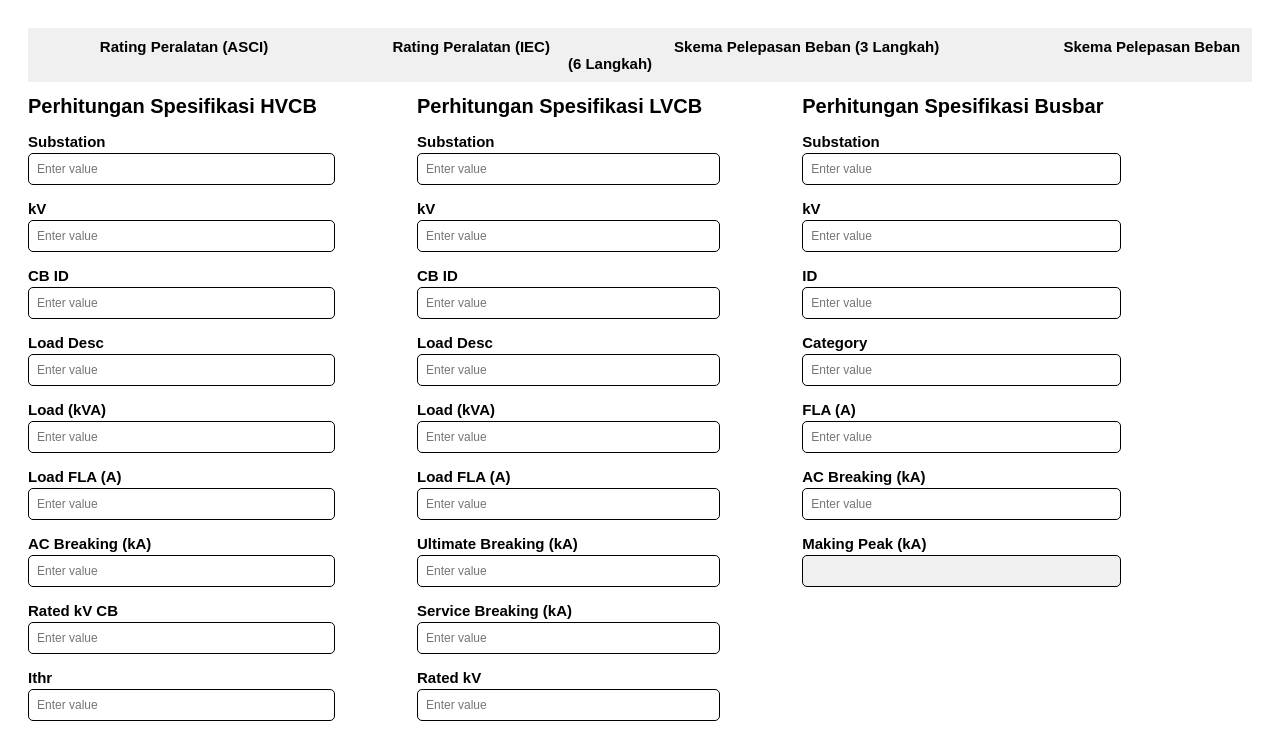
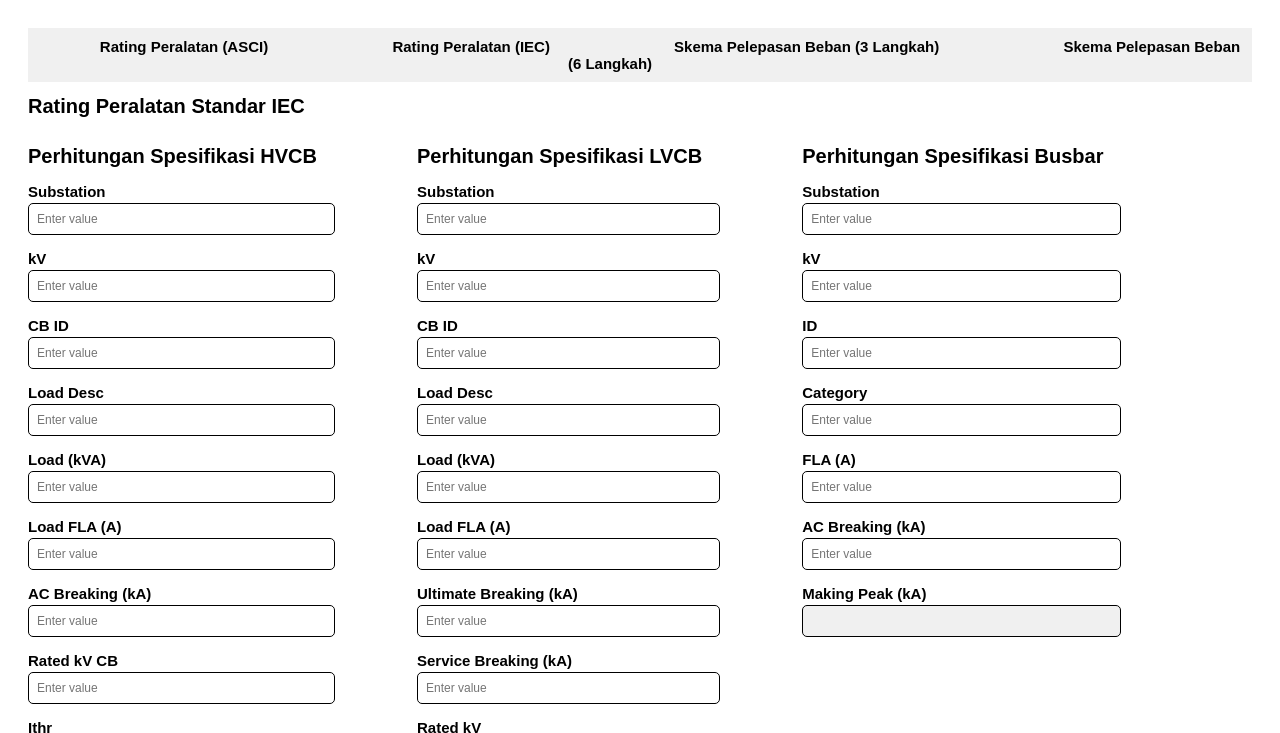
Before and after one commit to LIPIST-ITS/ETAP-calculator, a plain HTML site: page public/rp_iec.html in a window 1280 px wide. Shown: the top 733 px of the page. Drawn offline with Linux system fonts and the light colour scheme.

Commit message:
Update rp_iec.html

```diff
--- a/public/rp_iec.html
+++ b/public/rp_iec.html
@@ -20,6 +20,7 @@
       >
     </div>
 
+    <h1>Rating Peralatan Standar IEC</h1>
     <div class="container">
       <div class="column">
         <h1>Perhitungan Spesifikasi HVCB</h1>
```
